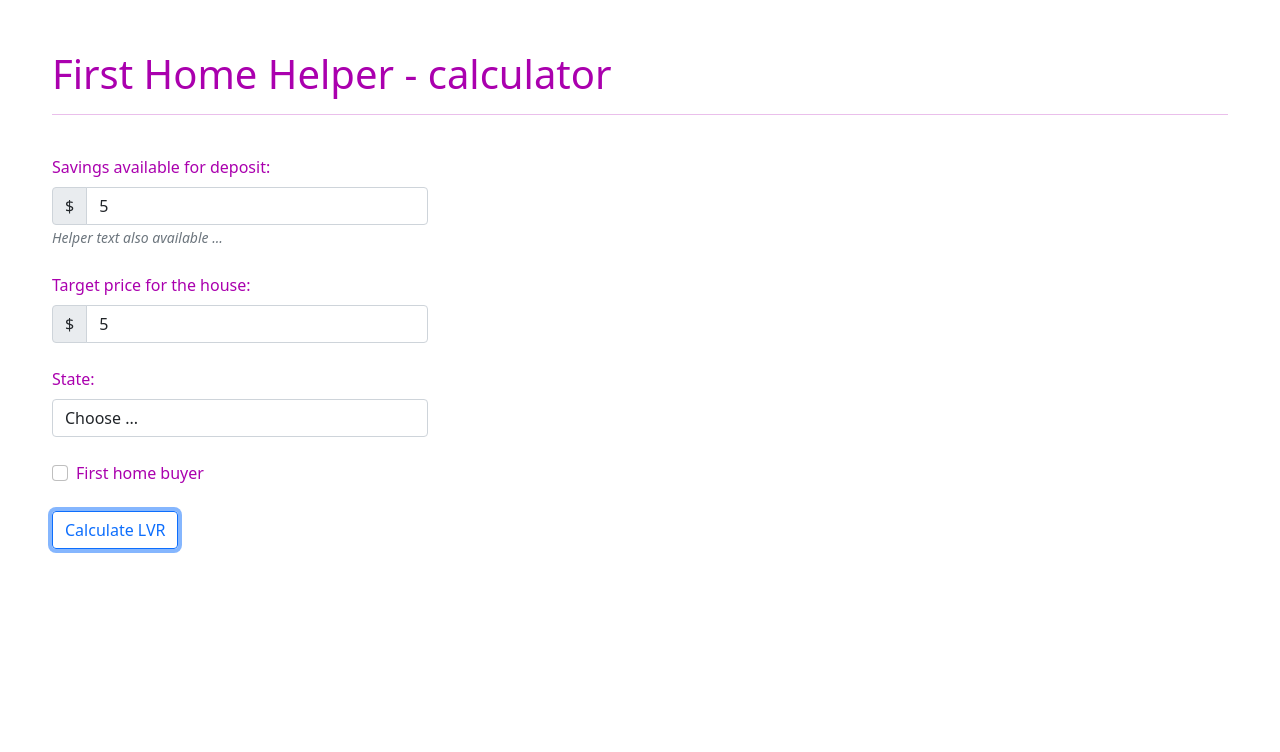
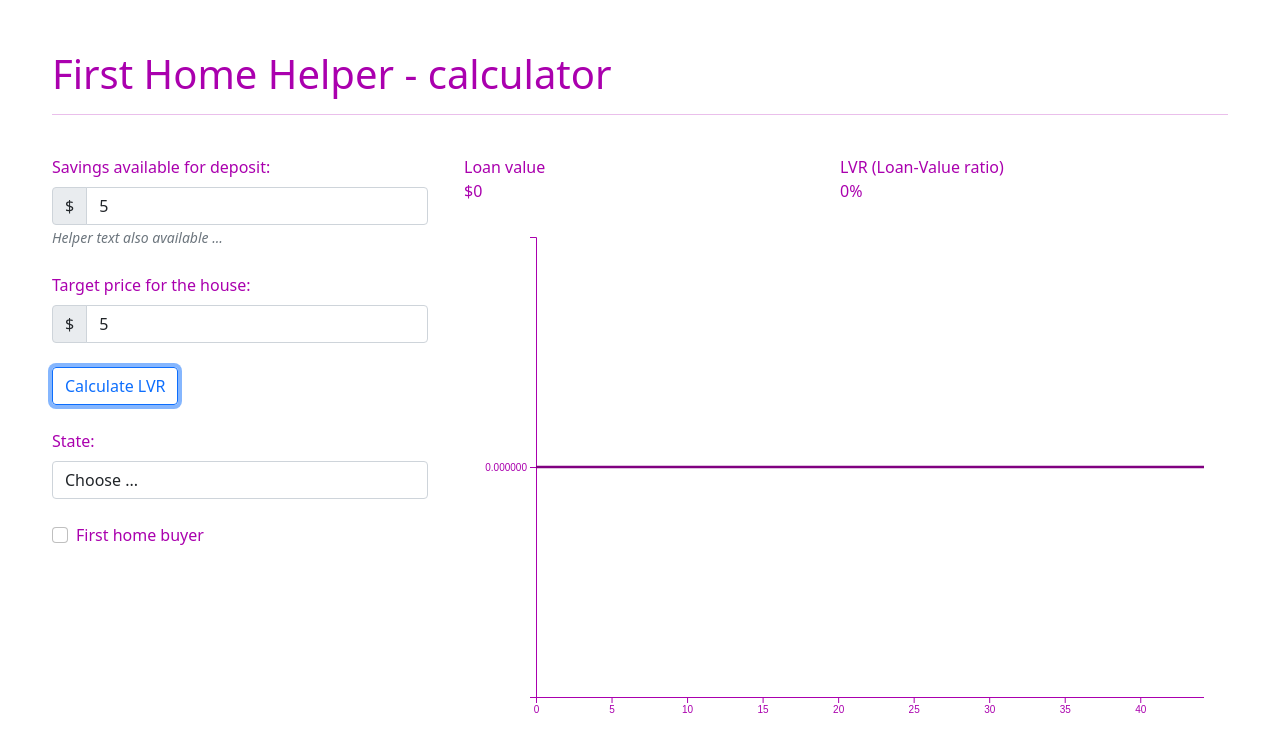
Before and after one commit to patrickmck/first-home-helper, a React (Create React App) app: page / in a window 1280 px wide. Both pictures are taken after typing "5", "5" into the empty fields and a click on the button "Calculate LVR". Shown: the top 752 px of the page. Built offline with nearby package versions, Linux system fonts and the light colour scheme.

Commit message:
passing parameters into a 'data-maker' function, which in turn generates a series of data in json and passes it to a react component, which it returns
react component lifecycle events are used to draw directly on the DOM in d3

```diff
--- a/package.json
+++ b/package.json
@@ -7,6 +7,7 @@
     "@testing-library/react": "^11.2.7",
     "@testing-library/user-event": "^12.8.3",
     "bootstrap": "^5.1.1",
+    "d3": "^7.0.1",
     "react": "^17.0.2",
     "react-bootstrap": "^1.6.3",
     "react-dom": "^17.0.2",
--- a/src/App.js
+++ b/src/App.js
@@ -1,9 +1,7 @@
-import logo from './logo.svg';
+// import logo from './logo.svg';
 import './App.css';
 import Container from 'react-bootstrap/Container';
-import Row from 'react-bootstrap/Row';
-import Col from 'react-bootstrap/Col';
-import CalcForm from './components/CalcForm';
+import Calculator from './components/Calculator';
 
 
 function App() {
@@ -12,15 +10,7 @@ function App() {
   return (
     <Container fluid className='App-container'>
       <h1>First Home Helper - calculator</h1><hr/><br/>
-      <Row>
-        <Col xs={4}>
-        <CalcForm />
-        </Col>
-        <Col>
-        {/* <CalcForm /> */}
-        </Col>
-      </Row>
-
+      <Calculator />
     </Container>
   );
 }
--- /dev/null
+++ b/src/components/CalcDataMaker.js
@@ -0,0 +1,43 @@
+import React from 'react';
+import CalcLineChart from './CalcLineChart'
+
+// credit Ivan: https://stackoverflow.com/questions/2706125/javascript-function-to-add-x-months-to-a-date
+function addMonths(date, months) {
+    let d = date.getDate();
+    date.setMonth(date.getMonth() + +months);
+    if (date.getDate() !== d) {
+      date.setDate(0);
+    }
+    return date;
+}
+
+function CalcDataMaker(props) {
+    console.log('props:')
+    console.log(props)
+    let loan_value = props.loan_value
+    let loan_rate = props.loan_rate
+    let loan_period = props.loan_period
+
+    let total_value = loan_value * Math.pow(loan_rate, loan_period)
+    let start_month = new Date('2021-09-01')
+    let num_months = 12*loan_period
+    let monthly_payment = total_value / num_months
+
+    let payment_data = [...Array(num_months).keys()].map(i => {
+        let step_date = addMonths(new Date(start_month), i)
+        let step_paidtodate = monthly_payment * i
+        return {
+            index: i,
+            date: step_date,
+            paid: step_paidtodate
+        }
+    })
+
+    // console.log(payment_data)
+
+    return (
+        <CalcLineChart data={payment_data} />
+    )
+}
+
+export default CalcDataMaker;
--- a/src/components/CalcForm.js
+++ b/src/components/CalcForm.js
@@ -2,27 +2,33 @@ import React, { Component } from 'react';
 import Form from 'react-bootstrap/Form';
 import Button from 'react-bootstrap/Button';
 import InputGroup from 'react-bootstrap/InputGroup';
-import DropdownButton from 'react-bootstrap/DropdownButton';
+// import DropdownButton from 'react-bootstrap/DropdownButton';
 
 
 class CalcForm extends Component {
 
     constructor(props) {
         super(props);
+        // console.log('CalcForm props: ')
+        // console.log(this.props)
+        this.handleInput = this.handleInput.bind(this);
+        this.handleSubmit = this.handleSubmit.bind(this);
         this.state = {
-            savings: null,
-            houseprice: null,
-            loanvalue: null,
-            state: null,
+            savings: props.savings,
+            houseprice: props.houseprice,
+            // loanvalue: props.loanvalue,
+            res_state: props.res_state,
         };
+        // console.log('CalcForm state: ')
+        // console.log(this.state)
     }
 
     handleSubmit = e => {
         e.preventDefault()
-        console.log(this.state)
+        this.props.handleSubmit(this.state)
     }
 
-    handleInput = (event) => this.setState({[event.target.id]: event.target.value}, console.log(this.state))
+    handleInput = (event) => this.setState({[event.target.id]: event.target.value})
 
     render() {
         return (
@@ -46,11 +52,16 @@ class CalcForm extends Component {
                     </Form.Label>
                     <InputGroup>
                         <InputGroup.Text>$</InputGroup.Text>
-                        <Form.Control type='number' onChange={this.handleInput}/>
+                        <Form.Control type='number' defaultValue={this.state.houseprice} onChange={this.handleInput}/>
                     </InputGroup>
                 </Form.Group>
                 <br/>
-                <Form.Group controlId="state">
+                <Button variant="outline-primary" type="submit">
+                    Calculate LVR
+                </Button>
+                <br/>
+                <br/>
+                <Form.Group controlId="res_state">
                     <Form.Label>
                             State:
                     </Form.Label>
@@ -65,10 +76,6 @@ class CalcForm extends Component {
                 <Form.Group controlId="input3">
                     <Form.Check type="checkbox" label="First home buyer" />
                 </Form.Group>
-                <br/>
-                <Button variant="outline-primary" type="submit">
-                    Calculate LVR
-                </Button>
             </Form>
         );
     }
--- /dev/null
+++ b/src/components/CalcLineChart.js
@@ -0,0 +1,112 @@
+import React from 'react';
+import * as d3 from 'd3';
+
+
+class CalcLineChart extends React.Component {
+    constructor(props) {
+        super(props)
+
+        let margin = {top: 10, right: 30, bottom: 30, left: 60}
+
+        this.inputs = {
+            data: props.data,
+            /* Sizing */
+            margin: margin,
+            fig_width: 800 - margin.left - margin.right,
+            fig_height: 500 - margin.top - margin.bottom,
+            /*  */
+        }
+    }
+
+    componentDidMount() {
+        this.createLineChart(this.node, this.inputs)
+    }
+    componentDidUpdate() {
+        // change current state to new
+        this.inputs.data = this.props.data
+        this.updateLineChart(this.node, this.inputs)
+    }
+
+    createLineChart = (node, inputs) => {
+        // console.log(inputs.fig_height)
+        let fig = d3.select(node)
+            .append('svg')
+            .attr('width', inputs.fig_width + inputs.margin.left + inputs.margin.right)
+            .attr('height', inputs.fig_height + inputs.margin.top + inputs.margin.bottom)
+            .append("g")
+            .attr("transform", `translate(${inputs.margin.left},${inputs.margin.top})`)
+
+        let data = inputs.data
+
+        let xAxis = d3.scaleLinear()
+            .range([0, inputs.fig_width]);
+
+        let yAxis = d3.scaleLinear()
+            .range([inputs.fig_height, 0]);
+
+        inputs.xaxis = xAxis
+        inputs.yaxis = yAxis
+        // inputs.make_xaxis = d3.axisBottom().scale(this.xAxis)
+        // inputs.make_yaxis = d3.axisLeft().scale(this.yAxis)
+
+        fig.append('g')
+            .attr('class', 'fig_xaxis')
+            .attr('transform', `translate(0,${inputs.fig_height})`)
+
+
+        fig.append('g')
+            .attr('class', 'fig_yaxis');
+
+        inputs.fig_select = fig
+
+        this.updateLineChart(node, inputs)
+    }
+
+    updateLineChart = (node, inputs) => {
+        let data = inputs.data
+        // console.log(data)
+        let fig = inputs.fig_select
+
+        let xAxis = inputs.xaxis
+        // let make_xaxis = inputs.make_xaxis
+        xAxis.domain([0, d3.max(data, (d) => d.index)])
+        let make_xaxis = d3.axisBottom().scale(xAxis)
+        fig.selectAll('.fig_xaxis').transition().duration(300).call(make_xaxis)
+
+        let yAxis = inputs.yaxis
+        // let make_yaxis = inputs.make_yaxis
+        yAxis.domain([0, d3.max(data, (d) => d.paid)])
+        let make_yaxis = d3.axisLeft().scale(yAxis)
+        fig.selectAll('.fig_yaxis').transition().duration(300).call(make_yaxis)
+
+        let make_line = d3.line()
+            .x((d) => xAxis(d.index))
+            .y((d) => yAxis(d.paid));
+
+        let path = fig.selectAll('.fig_line')
+            .data([data], (d) => d.index);
+
+        path.enter()
+            .append('path')
+            .attr('class', 'fig_line')
+            .merge(path)
+            .transition()
+            .duration(300)
+            .attr('d', make_line)
+            .attr('fill', 'none')
+            .attr('stroke', 'purple')
+            .attr('stroke-width', 2.5);
+
+    }
+
+    render() {
+        return(
+            <svg ref={node => this.node = node}
+            width={'100%'} height={500}>
+            </svg>
+        )
+    }
+}
+
+
+export default CalcLineChart;
--- /dev/null
+++ b/src/components/CalcResults.js
@@ -0,0 +1,66 @@
+import React from 'react';
+import Container from 'react-bootstrap/Container';
+import Row from 'react-bootstrap/Row';
+import Col from 'react-bootstrap/Col';
+import CalcDataMaker from './CalcDataMaker';
+
+class CalcResults extends React.Component {
+    constructor(props) {
+        super(props)
+        this.state = props.data
+    }
+
+    componentDidUpdate = (prevProps, prevState) => {
+        if (prevProps !== this.props) {
+            // console.log('props updated')
+            this.setState(this.props.data)
+        }
+    }
+
+    render() {
+        // console.log('results render:')
+        // console.log(this.state)
+        let loan_val = this.state.val
+        let loan_lvr = (this.state.lvr === undefined) ? undefined : 100 * this.state.lvr
+
+        let no_data_row = <Row>No data yet</Row>
+        let loan_info_row = <Row>Loan value</Row>
+        let lvr_info_row = <Row>LVR (Loan-Value ratio)</Row>
+
+        let loan_val_row = (loan_val === undefined) ?
+            no_data_row :
+            <Row>${loan_val.toLocaleString('en-AU')}</Row>;
+
+
+        let loan_lvr_row = (loan_lvr === undefined) ?
+            no_data_row :
+            <Row>{0.1*Math.round(10*loan_lvr)}%</Row>
+
+        let results_data = (loan_val === undefined) ?
+            no_data_row :
+            <CalcDataMaker
+                loan_value={loan_val}
+                loan_rate={1.02}
+                loan_period={4}
+            />
+
+        return(
+            <Container>
+                <Row>
+                    <Col>
+                        {loan_info_row}
+                        {loan_val_row}
+                    </Col>
+                    <Col>
+                        {lvr_info_row}
+                        {loan_lvr_row}
+                    </Col>
+                </Row>
+                <br/>
+                {results_data}
+            </Container>
+        );
+    }
+}
+
+export default CalcResults;
--- /dev/null
+++ b/src/components/Calculator.js
@@ -0,0 +1,57 @@
+import React from 'react';
+import Row from 'react-bootstrap/Row';
+import Col from 'react-bootstrap/Col';
+import CalcForm from './CalcForm';
+import CalcResults from './CalcResults';
+
+class Calculator extends React.Component {
+    constructor(props) {
+        super(props)
+        this.state = {
+            // Input expected from CalcForm
+            savings: '',
+            houseprice: '',
+            loan_val: undefined,
+            loan_lvr: undefined,
+            // Calculated from CalcForm input
+            res_state: '',
+            // Provided to data generator
+        }
+    }
+
+    handleSubmit = (input_data) => {
+        let savings = parseInt(input_data.savings)
+        let houseprice = parseInt(input_data.houseprice)
+        let loanval = houseprice - savings
+        let lvr = loanval / houseprice
+        this.setState({
+            savings: savings,
+            houseprice: houseprice,
+            loan_val: loanval,
+            loan_lvr: lvr
+        })
+
+        // console.log('submit state: ')
+        // console.log(this.state)
+    }
+
+    render() {
+        let results_data = {
+            val: this.state.loan_val,
+            lvr: this.state.loan_lvr
+        }
+
+        return(
+            <Row>
+                <Col xs={4}>
+                <CalcForm handleSubmit={this.handleSubmit}/>
+                </Col>
+                <Col>
+                <CalcResults data={results_data} />
+                </Col>
+            </Row>
+        );
+    }
+}
+
+export default Calculator;
--- a/src/index.js
+++ b/src/index.js
@@ -2,7 +2,7 @@ import React from 'react';
 import ReactDOM from 'react-dom';
 import './index.css';
 import App from './App';
-import reportWebVitals from './reportWebVitals';
+// import reportWebVitals from './reportWebVitals';
 import 'bootstrap/dist/css/bootstrap.min.css';
 
 const mountNode = document.createElement('div')
```
Also changed, not shown: 2 other files (tests, documents, lock files or other folders).
